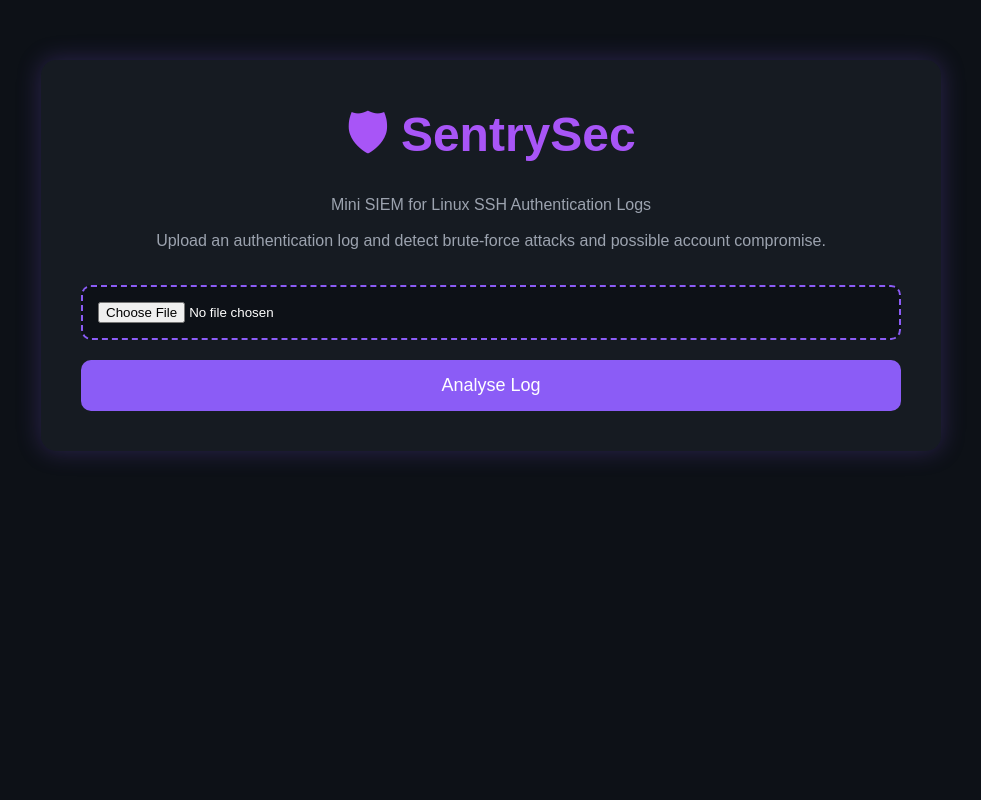
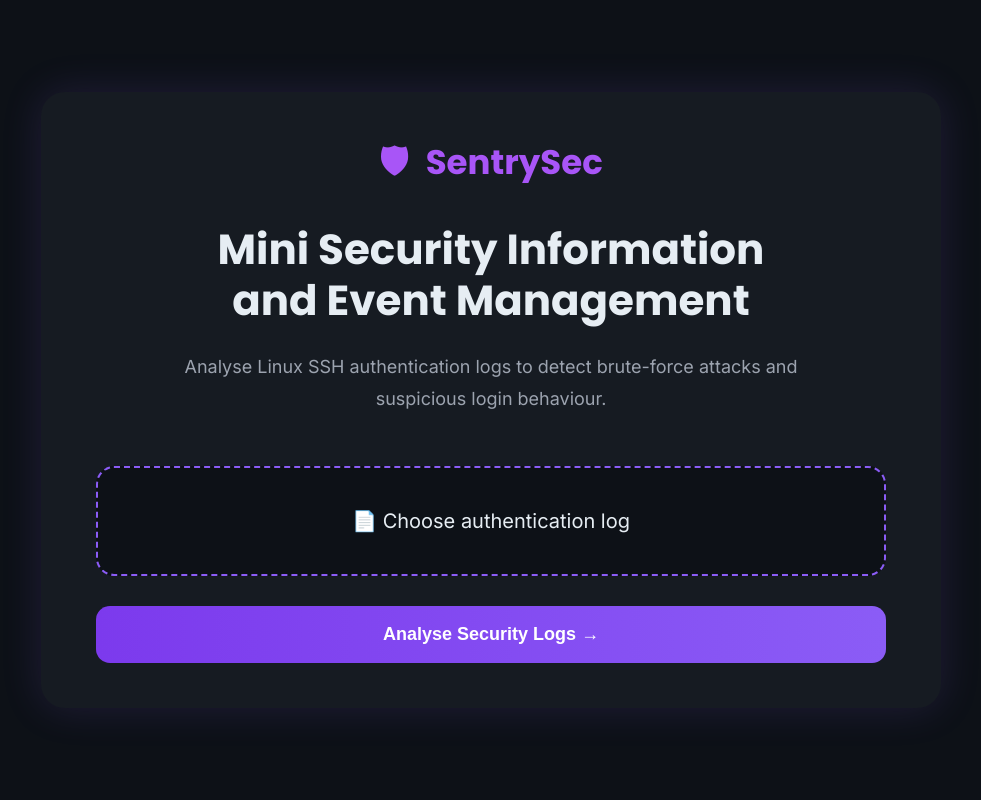
Before and after one commit to sarabnoor-2077/SentrySec, a Flask app: page / in a window 1280 px wide. Shown: the whole page, without its empty margins (149-1130 px from the left). Run offline with Flask 3, Linux system fonts and the light colour scheme.

Commit message:
Redesigned application with modern security dashboard

```diff
--- a/static/style.css
+++ b/static/style.css
@@ -1,78 +1,308 @@
+/* =========================
+   Sentry UI Theme
+========================= */
+
 *{
     margin:0;
     padding:0;
     box-sizing:border-box;
-    font-family:Arial, Helvetica, sans-serif;
+}
+
+html,body{
+    width:100%;
+    height:100%;
 }
 
 body{
+    font-family:"Inter",sans-serif;
     background:#0D1117;
+    color:#E6EDF3;
+
+    display:flex;
+    justify-content:center;
+    align-items:center;
+
+    min-height:100vh;
+    padding:30px;
+}
+
+/* =========================
+   Hero Card
+========================= */
+
+.hero{
+
+    width:100%;
+    max-width:900px;
+
+    background:#161B22;
+
+    border-radius:24px;
+
+    padding:45px 55px;
+
+    text-align:center;
+
+    box-shadow:0 0 40px rgba(139,92,246,.15);
+}
+
+/* =========================
+   Logo
+========================= */
+
+.logo{
+
+    font-family:"Poppins",sans-serif;
+    font-size:34px;
+    font-weight:700;
+
+    color:#A855F7;
+
+    margin-bottom:30px;
+}
+
+.logo span{
+
+    margin-left:10px;
+}
+
+/* =========================
+   Heading
+========================= */
+
+h1{
+
+    font-family:"Poppins",sans-serif;
+
+    font-size:42px;
+
+    line-height:1.2;
+
+    margin-bottom:25px;
+}
+
+/* =========================
+   Description
+========================= */
+
+p{
+
+    max-width:650px;
+
+    margin:0 auto 50px;
+
+    color:#9CA3AF;
+
+    font-size:18px;
+
+    line-height:1.8;
+}
+
+/* =========================
+   Upload Area
+========================= */
+
+.upload-box{
+
+    width:100%;
+
+    height:110px;
+
+    display:flex;
+
+    justify-content:center;
+
+    align-items:center;
+
+    background:#0D1117;
+
+    border:2px dashed #8B5CF6;
+
+    border-radius:18px;
+
+    cursor:pointer;
+
+    font-size:20px;
+
+    transition:.25s;
+
+    margin-bottom:30px;
+}
+
+.upload-box:hover{
+
+    border-color:#C084FC;
+
+    background:#111827;
+
+    transform:translateY(-2px);
+}
+
+.upload-box input{
+
+    display:none;
+}
+
+/* =========================
+   Button
+========================= */
+
+button{
+
+    width:100%;
+
+    padding:18px;
+
+    border:none;
+
+    border-radius:14px;
+
+    background:linear-gradient(
+        90deg,
+        #7C3AED,
+        #8B5CF6
+    );
+
+    color:white;
+
+    font-size:18px;
+
+    font-weight:600;
+
+    cursor:pointer;
+
+    transition:.25s;
+}
+
+button:hover{
+
+    transform:translateY(-2px);
+
+    box-shadow:0 0 20px rgba(139,92,246,.35);
+}
+
+/* =========================
+   Footer (for later pages)
+========================= */
+
+.footer{
+
+    margin-top:35px;
+
+    color:#6B7280;
+
+    font-size:14px;
+
+    text-align:center;
+}
+
+/* =========================
+   Responsive
+========================= */
+
+@media(max-width:768px){
+
+    body{
+
+        padding:15px;
+    }
+
+    .hero{
+
+        padding:35px 25px;
+    }
+
+    h1{
+
+        font-size:34px;
+    }
+
+    p{
+
+        font-size:16px;
+    }
+
+    .upload-box{
+
+        height:90px;
+
+        font-size:17px;
+    }
+}
+
+
+/* ---------- Dashboard ---------- */
+
+.dashboard{
+    width:100%;
+    max-width:1100px;
+    margin:auto;
+}
+
+.page-title{
+    text-align:center;
+    margin-bottom:40px;
+}
+
+.page-title h1{
+    color:#A855F7;
+    margin-bottom:10px;
+}
+
+.page-title p{
+    margin:0;
+    color:#9CA3AF;
+}
+
+/* ---------- Summary Cards ---------- */
+
+.summary{
+    display:grid;
+    grid-template-columns:repeat(4,1fr);
+    gap:20px;
+    margin-bottom:40px;
+}
+
+.summary-card{
+    background:#161B22;
+    border-radius:18px;
+    padding:30px;
+    text-align:center;
+    box-shadow:0 0 25px rgba(139,92,246,.08);
+}
+
+.summary-card h2{
+    color:#8B5CF6;
+    font-size:38px;
+    margin-bottom:10px;
+}
+
+.summary-card p{
+    margin:0;
+    color:#9CA3AF;
+    font-size:15px;
+}
+
+/* ---------- Alerts ---------- */
+
+.section-title{
+    margin:35px 0 20px;
     color:#E6EDF3;
 }
 
-.container{
-    width:90%;
-    max-width:900px;
-    margin:60px auto;
+.alert-card{
     background:#161B22;
-    border-radius:15px;
-    padding:40px;
-    box-shadow:0 0 25px rgba(139,92,246,.25);
+    border-left:6px solid #8B5CF6;
+    border-radius:18px;
+    padding:25px;
+    margin-bottom:20px;
 }
 
-h1{
-    color:#A855F7;
-    text-align:center;
-    font-size:48px;
-}
-
-.subtitle{
-    text-align:center;
-    color:#9CA3AF;
-    margin-top:15px;
-    margin-bottom:35px;
-}
-
-input[type=file]{
-    width:100%;
-    padding:15px;
-    background:#0D1117;
-    color:white;
-    border:2px dashed #8B5CF6;
-    border-radius:10px;
-}
-
-button{
-    margin-top:20px;
-    width:100%;
-    padding:15px;
-    background:#8B5CF6;
-    color:white;
-    border:none;
-    border-radius:10px;
-    font-size:18px;
-    cursor:pointer;
-    transition:.3s;
-}
-
-button:hover{
-    background:#A855F7;
-    transform:scale(1.02);
-}
-
-.card{
-    background:#0D1117;
-    border-left:6px solid #8B5CF6;
-    padding:20px;
-    margin:20px 0;
-    border-radius:10px;
-}
-
-.high{
+.alert-card.high{
     border-left-color:#EF4444;
 }
 
-.critical{
+.alert-card.critical{
     border-left-color:#DC2626;
 }
 
--- a/templates/index.html
+++ b/templates/index.html
@@ -1,50 +1,60 @@
 <!DOCTYPE html>
-<html>
-
+<html lang="en">
 <head>
-
+    <meta charset="UTF-8">
+    <meta name="viewport" content="width=device-width, initial-scale=1.0">
     <title>SentrySec</title>
 
     <link rel="stylesheet"
           href="{{ url_for('static', filename='style.css') }}">
 
+    <link rel="preconnect" href="https://fonts.googleapis.com">
+    <link rel="preconnect" href="https://fonts.gstatic.com" crossorigin>
+
+    <link href="https://fonts.googleapis.com/css2?family=Inter:wght@400;500;700&family=Poppins:wght@600;700&display=swap"
+          rel="stylesheet">
 </head>
 
 <body>
 
-<div class="container">
+<div class="hero">
 
-<h1>🛡 SentrySec</h1>
+    <div class="logo">
+        🛡
+        <span>SentrySec</span>
+    </div>
 
-<p class="subtitle">
+    <h1>Mini Security Information<br>and Event Management</h1>
 
-Mini SIEM for Linux SSH Authentication Logs
-
-<br><br>
-
-Upload an authentication log and detect brute-force attacks
-and possible account compromise.
-
+    <p>
+        Analyse Linux SSH authentication logs to detect brute-force
+        attacks and suspicious login behaviour.
     </p>
 
     <form action="/analyze"
           method="POST"
           enctype="multipart/form-data">
 
-<input type="file"
+        <label class="upload-box">
+
+            📄 Choose authentication log
+
+            <input
+                type="file"
                 name="logfile"
-required>
+                required
+            >
 
-<button>
+        </label>
 
-Analyse Log
-
+        <button type="submit">
+            Analyse Security Logs →
         </button>
 
     </form>
 
 </div>
 
+
 </body>
-
 </html>
```
Also changed, not shown: other parts of static/style.css (+26 -24 lines), templates/results.html (+62 -35 lines). Lines whose indentation alone changed are shown as unchanged.
